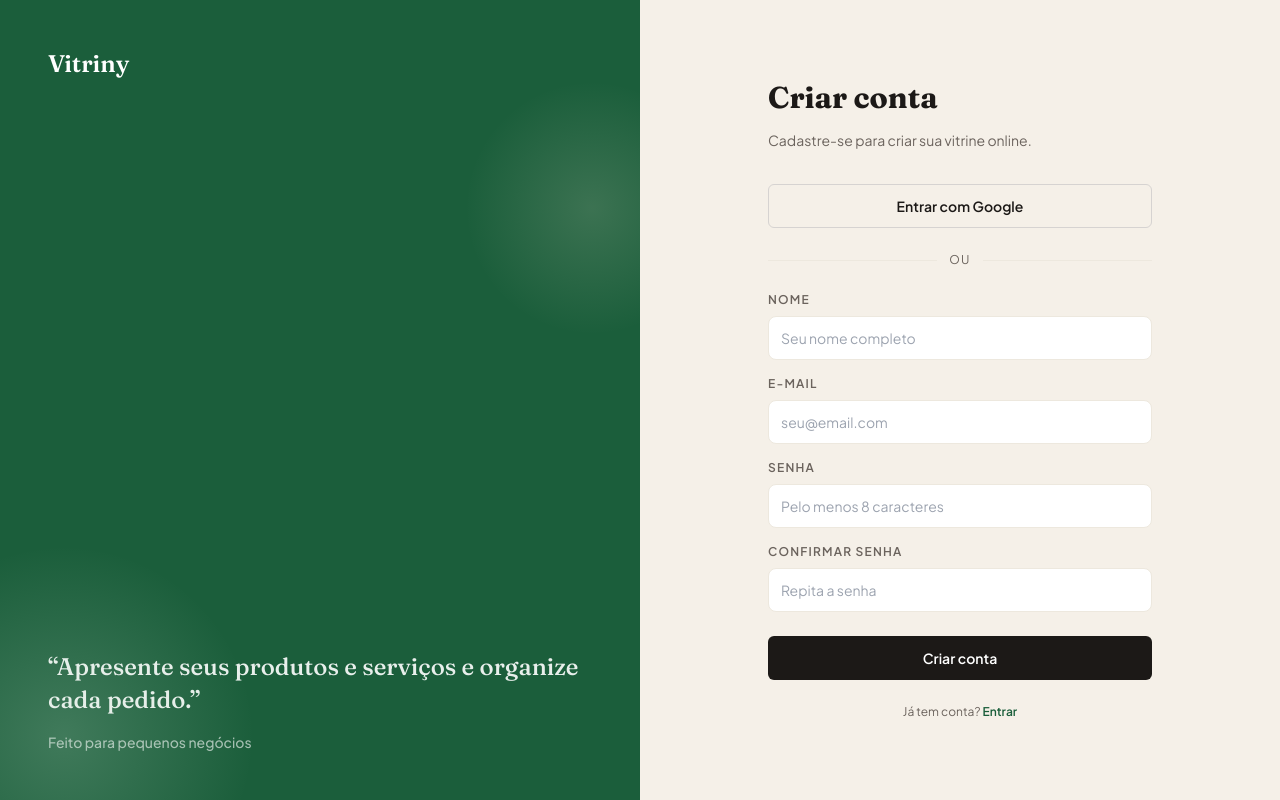
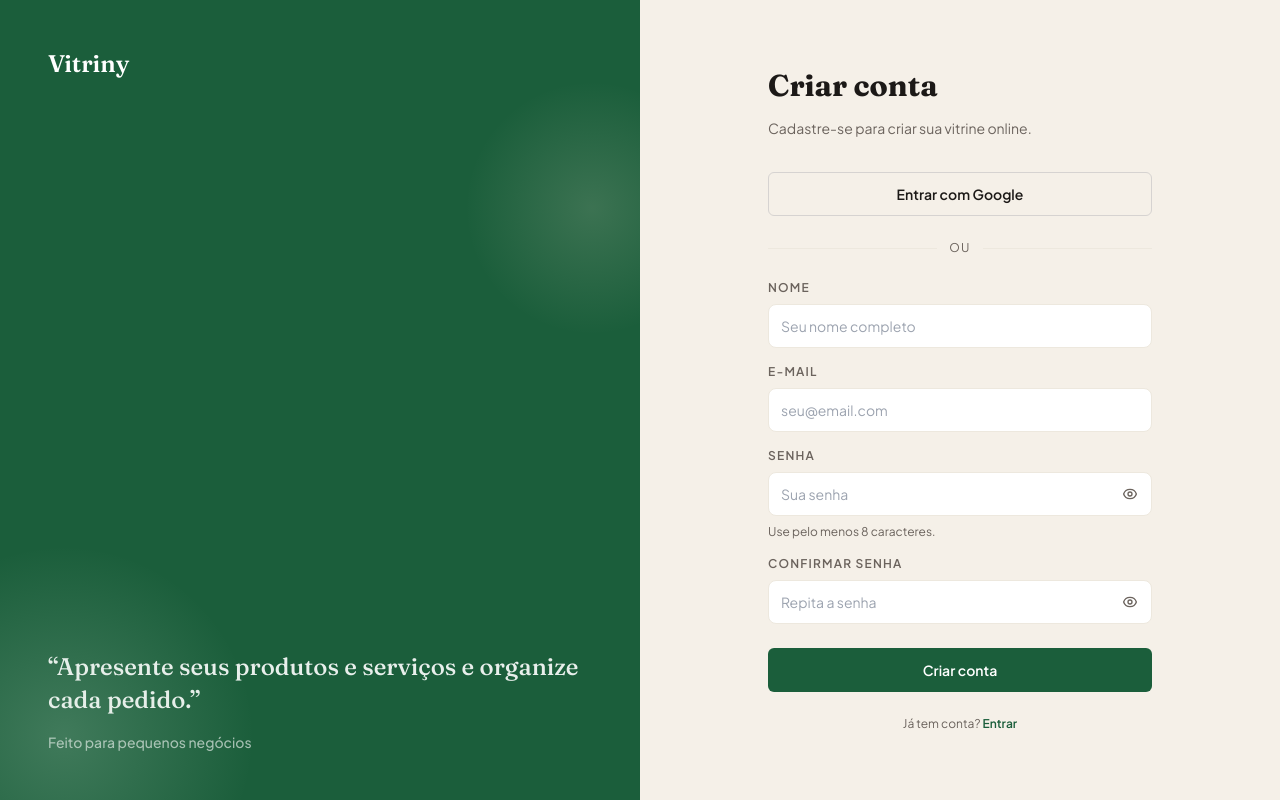
Before and after one commit to leonardodesaboia/vitriny, a Next.js app: page /cadastro in a window 1280 px wide. Built offline with nearby package versions, Linux system fonts and the light colour scheme; no server answers.

Commit message:
fix: improve auth form accessibility

```diff
--- a/app/(auth)/redefinir-senha/[token]/page.tsx
+++ b/app/(auth)/redefinir-senha/[token]/page.tsx
@@ -42,7 +42,7 @@ export default async function ResetPasswordPage({
             Este link é inválido ou já expirou.
           </p>
           <Link
-            className="mt-6 inline-flex min-h-11 items-center justify-center rounded-md bg-ink px-5 text-sm font-semibold text-white transition hover:bg-ink/80"
+            className="mt-6 inline-flex min-h-11 items-center justify-center rounded-md bg-leaf px-5 text-sm font-semibold text-white transition hover:bg-leaf-hover focus-visible:outline-none focus-visible:ring-2 focus-visible:ring-amber focus-visible:ring-offset-2"
             href="/esqueci-senha"
           >
             Solicitar novo link
--- a/components/auth/ForgotPasswordForm.tsx
+++ b/components/auth/ForgotPasswordForm.tsx
@@ -17,7 +17,7 @@ export function ForgotPasswordForm({ errorCode }: ForgotPasswordFormProps) {
   return (
     <form action={requestPasswordReset} className="mt-6 grid gap-4">
       {errorCode ? (
-        <div className="rounded-lg border border-red-200 bg-red-50 px-4 py-3">
+        <div role="alert" className="rounded-lg border border-red-200 bg-red-50 px-4 py-3">
           <p className="text-sm font-semibold text-red-700">
             {errorMessages[errorCode] ?? "Não foi possível processar o pedido."}
           </p>
@@ -39,7 +39,7 @@ export function ForgotPasswordForm({ errorCode }: ForgotPasswordFormProps) {
       </div>
 
       <button
-        className="mt-2 inline-flex min-h-11 w-full items-center justify-center rounded-md bg-ink px-5 text-sm font-semibold text-white transition hover:bg-ink/80"
+        className="mt-2 inline-flex min-h-11 w-full items-center justify-center rounded-md bg-leaf px-5 text-sm font-semibold text-white transition hover:bg-leaf-hover focus-visible:outline-none focus-visible:ring-2 focus-visible:ring-amber focus-visible:ring-offset-2"
         type="submit"
       >
         Enviar link de redefinição
--- a/components/auth/RegisterForm.tsx
+++ b/components/auth/RegisterForm.tsx
@@ -1,6 +1,7 @@
 import Link from "next/link";
 
 import { registerUser } from "@/lib/actions/auth";
+import { PasswordInput } from "@/components/ui/PasswordInput";
 
 type RegisterFormProps = {
   errorCode?: string;
@@ -21,7 +22,7 @@ export function RegisterForm({ errorCode }: RegisterFormProps) {
   return (
     <form action={registerUser} className="mt-6 grid gap-4">
       {errorCode ? (
-        <div className="rounded-lg border border-red-200 bg-red-50 px-4 py-3">
+        <div role="alert" className="rounded-lg border border-red-200 bg-red-50 px-4 py-3">
           <p className="text-sm font-semibold text-red-700">
             {errorMessages[errorCode] ?? "Não foi possível criar a conta."}
           </p>
@@ -44,6 +45,7 @@ export function RegisterForm({ errorCode }: RegisterFormProps) {
         <input
           className={inputClass}
           id="name"
+          maxLength={120}
           name="name"
           placeholder="Seu nome completo"
           required
@@ -58,6 +60,7 @@ export function RegisterForm({ errorCode }: RegisterFormProps) {
         <input
           className={inputClass}
           id="email"
+          maxLength={160}
           name="email"
           placeholder="seu@email.com"
           required
@@ -69,34 +72,37 @@ export function RegisterForm({ errorCode }: RegisterFormProps) {
         <label className={labelClass} htmlFor="password">
           Senha
         </label>
-        <input
+        <PasswordInput
           className={inputClass}
           id="password"
           minLength={8}
+          maxLength={72}
           name="password"
-          placeholder="Pelo menos 8 caracteres"
+          placeholder="Sua senha"
           required
-          type="password"
+          autoComplete="new-password"
         />
+        <p className="text-xs text-ink-muted">Use pelo menos 8 caracteres.</p>
       </div>
 
       <div className="grid gap-2">
         <label className={labelClass} htmlFor="confirmPassword">
           Confirmar senha
         </label>
-        <input
+        <PasswordInput
           className={inputClass}
           id="confirmPassword"
           minLength={8}
+          maxLength={72}
           name="confirmPassword"
           placeholder="Repita a senha"
           required
-          type="password"
+          autoComplete="new-password"
         />
       </div>
 
       <button
-        className="mt-2 inline-flex min-h-11 w-full items-center justify-center rounded-md bg-ink px-5 text-sm font-semibold text-white transition hover:bg-ink/80"
+        className="mt-2 inline-flex min-h-11 w-full items-center justify-center rounded-md bg-leaf px-5 text-sm font-semibold text-white transition hover:bg-leaf-hover focus-visible:outline-none focus-visible:ring-2 focus-visible:ring-amber focus-visible:ring-offset-2"
         type="submit"
       >
         Criar conta
--- a/components/auth/ResetPasswordForm.tsx
+++ b/components/auth/ResetPasswordForm.tsx
@@ -1,4 +1,5 @@
 import { resetPassword } from "@/lib/actions/auth";
+import { PasswordInput } from "@/components/ui/PasswordInput";
 
 type ResetPasswordFormProps = {
   token: string;
@@ -20,7 +21,7 @@ export function ResetPasswordForm({ token, errorCode }: ResetPasswordFormProps)
       <input name="token" type="hidden" value={token} />
 
       {errorCode ? (
-        <div className="rounded-lg border border-red-200 bg-red-50 px-4 py-3">
+        <div role="alert" className="rounded-lg border border-red-200 bg-red-50 px-4 py-3">
           <p className="text-sm font-semibold text-red-700">
             {errorMessages[errorCode] ?? "Não foi possível redefinir a senha."}
           </p>
@@ -31,34 +32,37 @@ export function ResetPasswordForm({ token, errorCode }: ResetPasswordFormProps)
         <label className={labelClass} htmlFor="password">
           Nova senha
         </label>
-        <input
+        <PasswordInput
           className={inputClass}
           id="password"
           minLength={8}
+          maxLength={72}
           name="password"
-          placeholder="Pelo menos 8 caracteres"
+          placeholder="Sua nova senha"
           required
-          type="password"
+          autoComplete="new-password"
         />
+        <p className="text-xs text-ink-muted">Use pelo menos 8 caracteres.</p>
       </div>
 
       <div className="grid gap-2">
         <label className={labelClass} htmlFor="confirmPassword">
           Confirmar nova senha
         </label>
-        <input
+        <PasswordInput
           className={inputClass}
           id="confirmPassword"
           minLength={8}
+          maxLength={72}
           name="confirmPassword"
           placeholder="Repita a senha"
           required
-          type="password"
+          autoComplete="new-password"
         />
       </div>
 
       <button
-        className="mt-2 inline-flex min-h-11 w-full items-center justify-center rounded-md bg-ink px-5 text-sm font-semibold text-white transition hover:bg-ink/80"
+        className="mt-2 inline-flex min-h-11 w-full items-center justify-center rounded-md bg-leaf px-5 text-sm font-semibold text-white transition hover:bg-leaf-hover focus-visible:outline-none focus-visible:ring-2 focus-visible:ring-amber focus-visible:ring-offset-2"
         type="submit"
       >
         Redefinir senha
--- /dev/null
+++ b/components/ui/PasswordInput.tsx
@@ -0,0 +1,68 @@
+"use client";
+
+import { useState } from "react";
+
+type PasswordInputProps = {
+  id: string;
+  name: string;
+  className?: string;
+  placeholder?: string;
+  required?: boolean;
+  minLength?: number;
+  maxLength?: number;
+  autoComplete?: string;
+};
+
+// Campo de senha com alternância "mostrar/ocultar". Ver docs/UX_UI_AUDIT.md P11.
+export function PasswordInput({ className = "", ...props }: PasswordInputProps) {
+  const [visible, setVisible] = useState(false);
+
+  return (
+    <div className="relative">
+      <input
+        {...props}
+        type={visible ? "text" : "password"}
+        className={`${className} pr-11`}
+      />
+      <button
+        type="button"
+        onClick={() => setVisible((v) => !v)}
+        aria-label={visible ? "Ocultar senha" : "Mostrar senha"}
+        aria-pressed={visible}
+        className="absolute inset-y-0 right-0 flex w-11 items-center justify-center rounded-r-lg text-ink-muted transition hover:text-leaf focus-visible:outline-none focus-visible:ring-2 focus-visible:ring-leaf/40"
+      >
+        <svg
+          aria-hidden="true"
+          className="h-4 w-4"
+          fill="none"
+          stroke="currentColor"
+          viewBox="0 0 24 24"
+        >
+          {visible ? (
+            <path
+              strokeLinecap="round"
+              strokeLinejoin="round"
+              strokeWidth={2}
+              d="M13.875 18.825A10.05 10.05 0 0112 19c-4.478 0-8.268-2.943-9.543-7a9.97 9.97 0 011.563-3.029m5.858.908a3 3 0 114.243 4.243M9.878 9.878l4.242 4.242M9.88 9.88l-3.29-3.29m7.532 7.532l3.29 3.29M3 3l3.59 3.59m0 0A9.953 9.953 0 0112 5c4.478 0 8.268 2.943 9.543 7a10.025 10.025 0 01-4.132 5.411m0 0L21 21"
+            />
+          ) : (
+            <>
+              <path
+                strokeLinecap="round"
+                strokeLinejoin="round"
+                strokeWidth={2}
+                d="M15 12a3 3 0 11-6 0 3 3 0 016 0z"
+              />
+              <path
+                strokeLinecap="round"
+                strokeLinejoin="round"
+                strokeWidth={2}
+                d="M2.458 12C3.732 7.943 7.523 5 12 5c4.478 0 8.268 2.943 9.542 7-1.274 4.057-5.064 7-9.542 7-4.477 0-8.268-2.943-9.542-7z"
+              />
+            </>
+          )}
+        </svg>
+      </button>
+    </div>
+  );
+}
```
Also changed, not shown: components/auth/LoginForm.tsx (+5 -4 lines).
